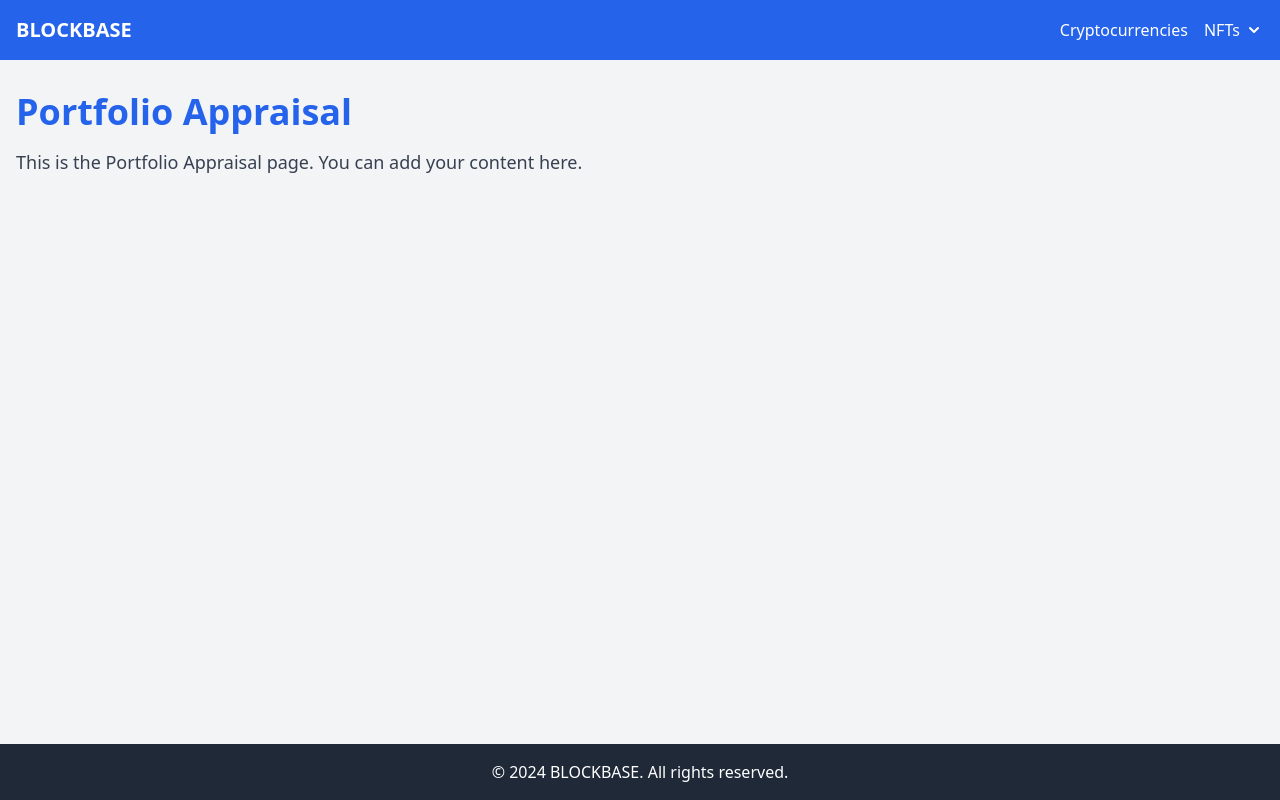
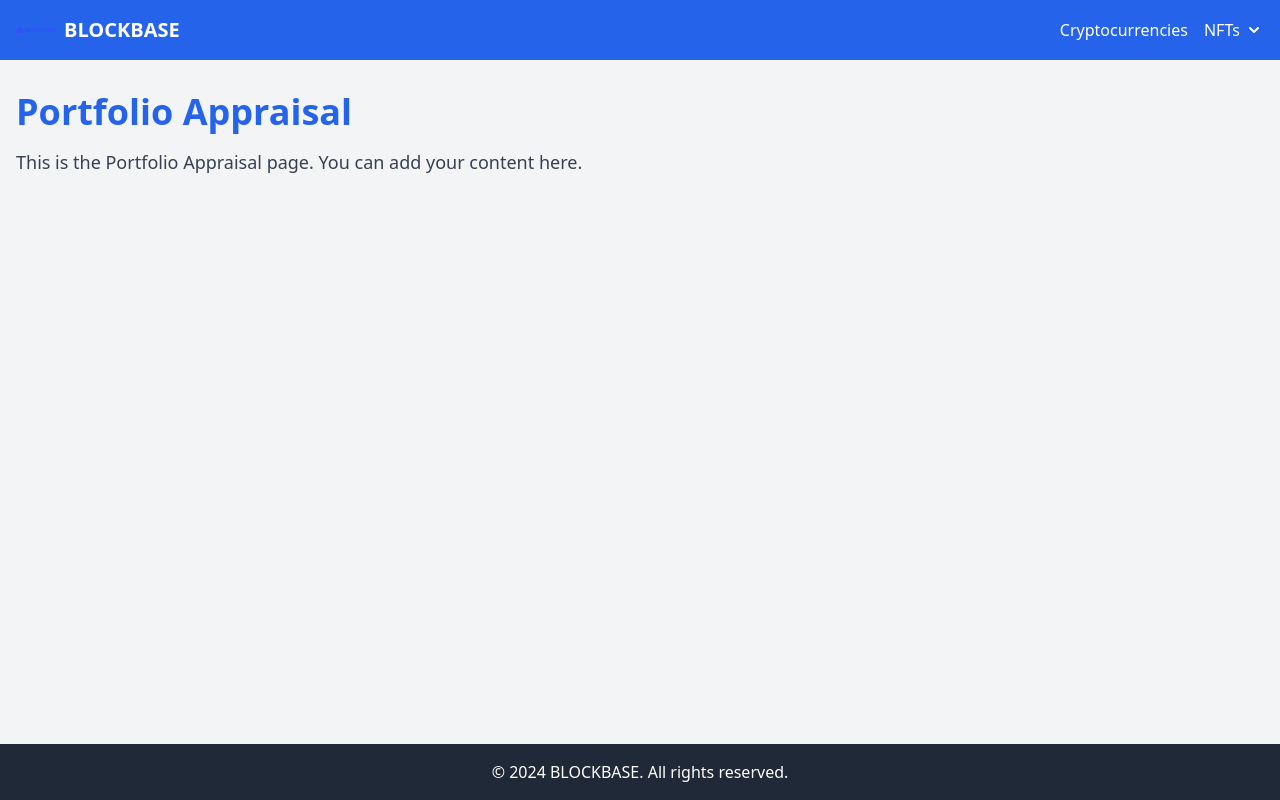
Before and after one commit to truham/Blockbase, a Next.js app in the folder frontend/: page /nfts/portfolio-appraisal in a window 1280 px wide. Built offline with nearby package versions, Linux system fonts and the light colour scheme.

Commit message:
Add logo for nav

```diff
--- a/frontend/src/components/Nav.tsx
+++ b/frontend/src/components/Nav.tsx
@@ -1,5 +1,7 @@
 import React, { useState, useEffect, useRef } from "react";
 import Link from "next/link";
+import Image from "next/image";
+import blockbaseLogo from "../assets/blockbase-logo.png";
 
 const Nav: React.FC = () => {
   const [showMenu, setShowMenu] = useState(false);
@@ -21,7 +23,15 @@ const Nav: React.FC = () => {
   return (
     <nav className="max-w-screen-xl mx-auto flex justify-between items-center">
       <Link href="/" legacyBehavior>
-        <a className="text-xl font-bold">BLOCKBASE</a>
+        <a className="flex items-center">
+          <Image
+            src={blockbaseLogo}
+            alt="BLOCKBASE Logo"
+            width={40}
+            height={40}
+          />
+          <span className="ml-2 text-xl font-bold">BLOCKBASE</span>
+        </a>
       </Link>
       <ul className="flex space-x-4">
         <li>
--- a/frontend/src/pages/_app.tsx
+++ b/frontend/src/pages/_app.tsx
@@ -1,20 +1,11 @@
 import "../styles/globals.css";
 import { AppProps } from "next/app";
 import { Provider } from "react-redux";
-import Head from "next/head";
 import store from "../store";
 
 const MyApp = ({ Component, pageProps }: AppProps) => {
   return (
     <Provider store={store}>
-      <Head>
-        <title>BLOCKBASE</title>
-        <meta
-          name="description"
-          content="BLOCKBASE - Your Crypto and NFT Portfolio Viewer"
-        />
-        <link rel="icon" href="/favicon.ico" />
-      </Head>
       <Component {...pageProps} />
     </Provider>
   );
```
Also changed, not shown: frontend/src/assets/blockbase-logo.png (added).
